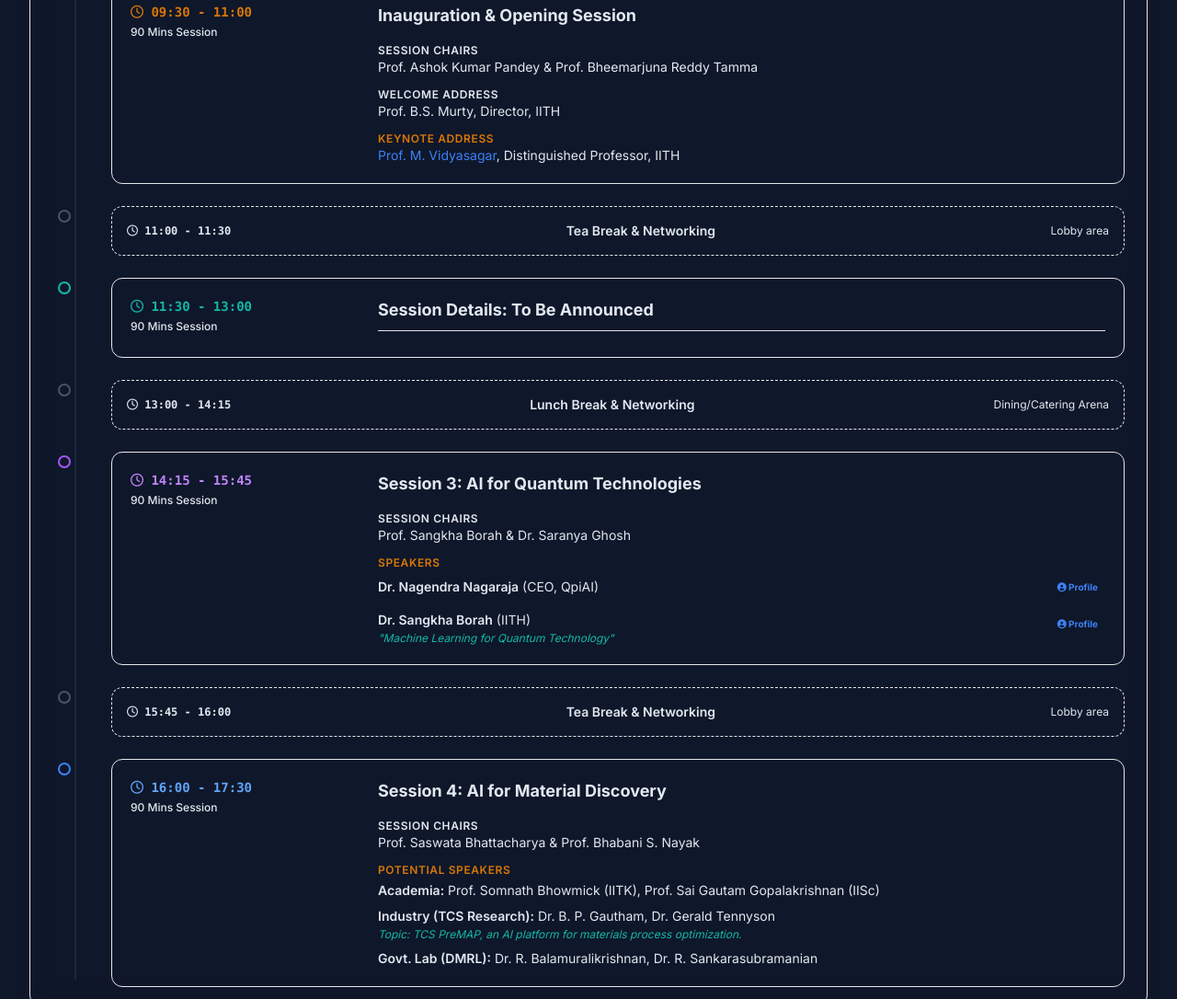
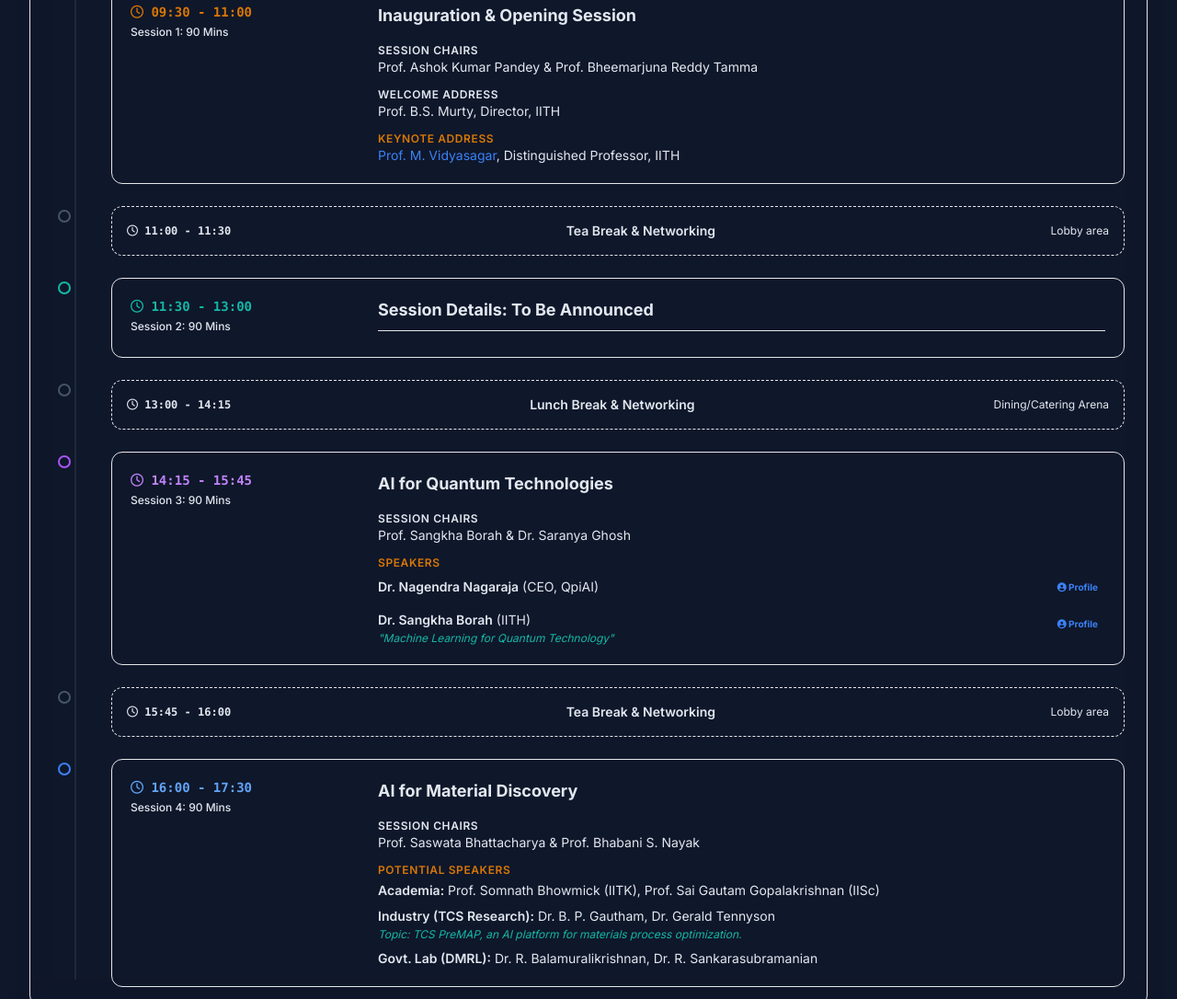
Before and after one commit to sachinsv2299/AI4SE, a plain HTML site: page index.html in a window 1280 px wide. Shown: the part 1851-2937 px from the top of the page at 92% size. Drawn offline with nearby package versions, Linux system fonts and the light colour scheme.

Commit message:
sessions

```diff
--- a/index.html
+++ b/index.html
@@ -411,7 +411,7 @@
                             <div class="session-box day1-session-box grid grid-cols-1 lg:grid-cols-12 gap-4 bg-iith-navy/60 p-5 rounded-xl border border-border-base hover:border-slate-700 transition-all">
                                 <div class="lg:col-span-3">
                                     <span class="text-sm font-bold text-iith-gold font-mono block"><i class="fa-regular fa-clock"></i> 09:30 - 11:00</span>
-                                    <span class="text-xs text-text-muted font-medium block mt-1">90 Mins Session</span>
+                                    <span class="text-xs text-text-muted font-medium block mt-1">Session 1: 90 Mins</span>
                                 </div>
                                 <div class="lg:col-span-9 space-y-2">
                                     <h4 class="text-lg font-bold text-text-base">Inauguration & Opening Session</h4>
@@ -451,7 +451,7 @@
                             <div class="session-box day1-session-box grid grid-cols-1 lg:grid-cols-12 gap-4 bg-iith-navy/60 p-5 rounded-xl border border-border-base hover:border-slate-700 transition-all">
                                 <div class="lg:col-span-3">
                                     <span class="text-sm font-bold text-iith-teal font-mono block"><i class="fa-regular fa-clock"></i> 11:30 - 13:00</span>
-                                    <span class="text-xs text-text-muted font-medium block mt-1">90 Mins Session</span>
+                                    <span class="text-xs text-text-muted font-medium block mt-1">Session 2: 90 Mins</span>
                                 </div>
                                 <div class="lg:col-span-9 space-y-2">
                                     <h4 class="text-lg font-bold text-text-base">Session Details: To Be Announced</h4>
@@ -480,10 +480,10 @@
                             <div class="session-box day1-session-box grid grid-cols-1 lg:grid-cols-12 gap-4 bg-iith-navy/60 p-5 rounded-xl border border-border-base hover:border-slate-700 transition-all">
                                 <div class="lg:col-span-3">
                                     <span class="text-sm font-bold text-purple-400 font-mono block"><i class="fa-regular fa-clock"></i> 14:15 - 15:45</span>
-                                    <span class="text-xs text-text-muted font-medium block mt-1">90 Mins Session</span>
+                                    <span class="text-xs text-text-muted font-medium block mt-1">Session 3: 90 Mins</span>
                                 </div>
                                 <div class="lg:col-span-9 space-y-2">
-                                    <h4 class="text-lg font-bold text-text-base">Session 3: AI for Quantum Technologies</h4>
+                                    <h4 class="text-lg font-bold text-text-base">AI for Quantum Technologies</h4>
                                     <div class="space-y-3 pt-2">
                                         <div class="text-xs">
                                             <p class="font-semibold text-text-muted uppercase tracking-wider">Session Chairs</p>
@@ -530,10 +530,10 @@
                             <div class="session-box day1-session-box grid grid-cols-1 lg:grid-cols-12 gap-4 bg-iith-navy/60 p-5 rounded-xl border border-border-base hover:border-slate-700 transition-all">
                                 <div class="lg:col-span-3">
                                     <span class="text-sm font-bold text-blue-400 font-mono block"><i class="fa-regular fa-clock"></i> 16:00 - 17:30</span>
-                                    <span class="text-xs text-text-muted font-medium block mt-1">90 Mins Session</span>
+                                    <span class="text-xs text-text-muted font-medium block mt-1">Session 4: 90 Mins</span>
                                 </div>
                                 <div class="lg:col-span-9 space-y-2">
-                                    <h4 class="text-lg font-bold text-text-base">Session 4: AI for Material Discovery</h4>
+                                    <h4 class="text-lg font-bold text-text-base">AI for Material Discovery</h4>
                                     <div class="space-y-3 pt-2">
                                         <div class="text-xs">
                                             <p class="font-semibold text-text-muted uppercase tracking-wider">Session Chairs</p>
@@ -581,7 +581,7 @@
                             <div class="session-box day2-session-box grid grid-cols-1 lg:grid-cols-12 gap-4 bg-iith-navy/60 p-5 rounded-xl border border-border-base hover:border-slate-700 transition-all">
                                 <div class="lg:col-span-3">
                                     <span class="text-sm font-bold text-iith-gold font-mono block"><i class="fa-regular fa-clock"></i> 09:30 - 11:00</span>
-                                    <span class="text-xs text-text-muted font-medium block mt-1">90 Mins Session</span>
+                                    <span class="text-xs text-text-muted font-medium block mt-1">Session5: 90 Mins</span>
                                 </div>
                                 <div class="lg:col-span-9 space-y-2">
                                     <h4 class="text-lg font-bold text-text-base">Vertical Case Studies</h4>
```
